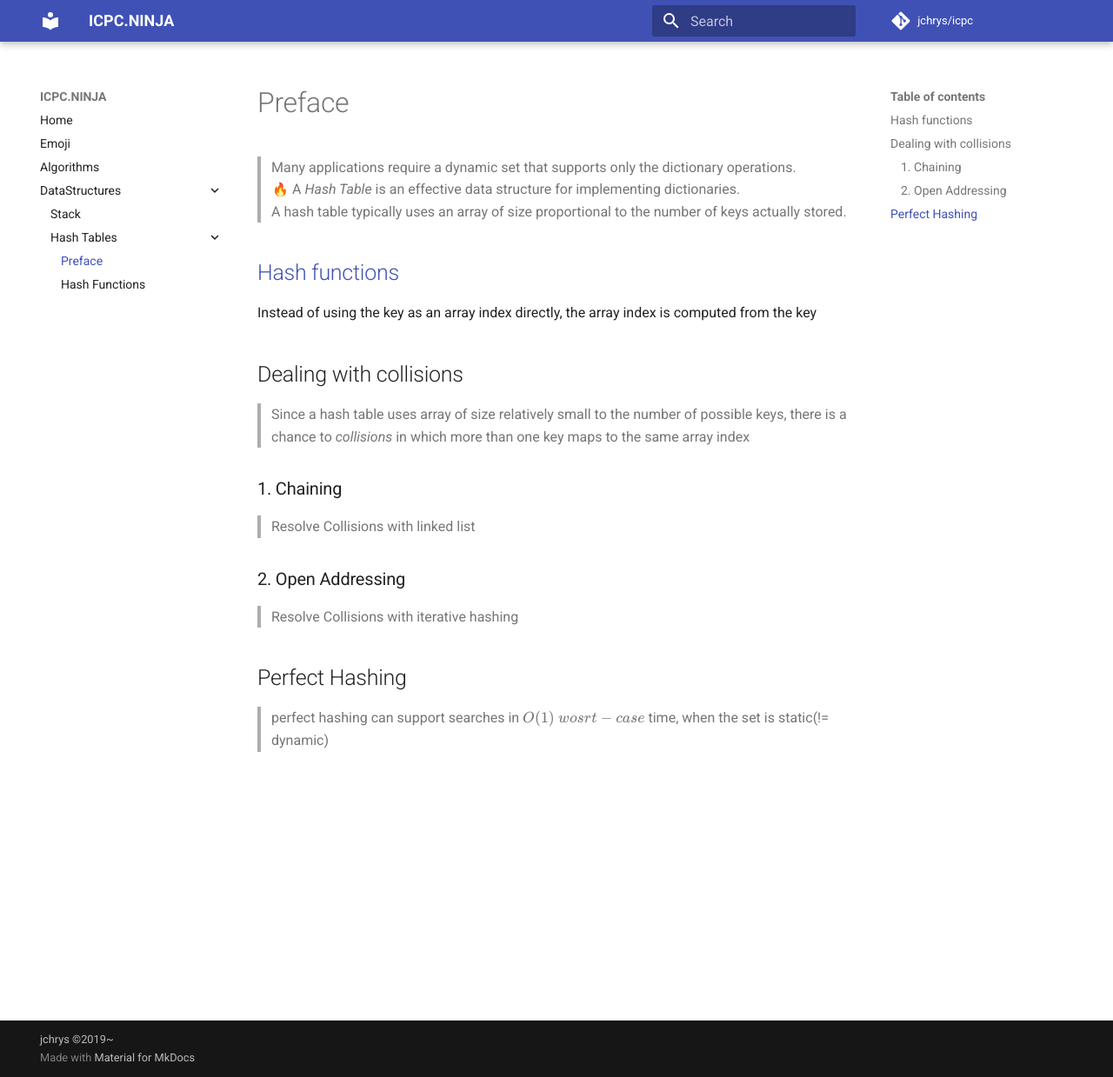
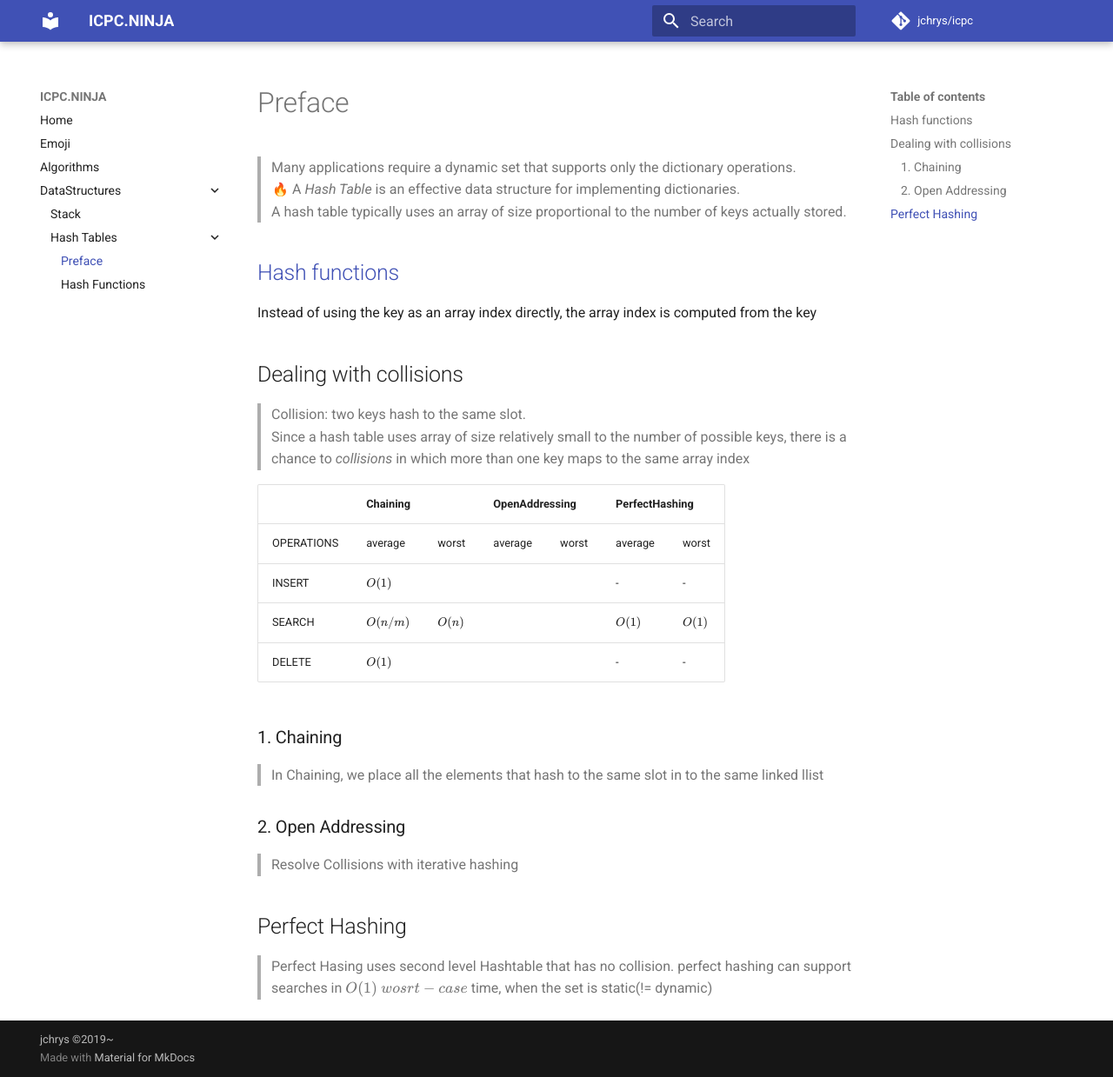
Before and after one commit to jchrys/icpc, an MkDocs documentation site: the page built from docs/DataStructures/HashTables/Preface.md, in a window 1280 px wide and 1239 px high. Shown: the whole window at 87% size. Built offline with MkDocs 1.6.1 and Material for MkDocs 9.7.7, drawn with Linux system fonts in a browser that asks for light colours; nearby versions of some CDN libraries; emoji names are drawn with the system emoji font; comment, search, counter and statistics services are not loaded.

Commit message:
:pencil: DS/HashTables/Preface << TimeTable

```diff
--- a/docs/DataStructures/HashTables/Preface.md
+++ b/docs/DataStructures/HashTables/Preface.md
@@ -9,13 +9,18 @@ A hash table typically uses an array of size proportional to the number of  keys
 Instead of using the key as an array index directly, the array index is computed from the key
 
 ## Dealing with collisions
+> Collision: two keys hash to the same slot.
 > Since a hash table uses array of size relatively small to the number of possible keys, there is a chance to *collisions* in which more than one key maps to the same array index
 
+
+<table><tr><th></th><th colspan="2">Chaining</th><th colspan="2">OpenAddressing<br></th><th colspan="2">PerfectHashing<br></th></tr><tr><td>OPERATIONS<br></td><td>average</td><td>worst</td><td>average</td><td>worst</td><td>average<br></td><td>worst</td></tr><tr><td>INSERT</td><td>$O(1)$</td><td></td><td></td><td></td><td>-</td><td>-</td></tr><tr><td>SEARCH</td><td>$O(n/m)$</td><td>$O(n)$</td><td></td><td></td><td>$O(1)$</td><td>$O(1)$</td></tr><tr><td>DELETE</td><td>$O(1)$<br></td><td></td><td></td><td></td><td>-</td><td>-</td></tr></table>
+
 ### 1. Chaining
-> Resolve Collisions with linked list
+> In Chaining, we place all the elements that hash to the same slot in to the same linked llist
 
 ### 2. Open Addressing
 > Resolve Collisions  with iterative hashing
 
 ## Perfect Hashing
+> Perfect Hasing uses second level Hashtable that has no collision.
 > perfect hashing can support searches in $O(1)\  wosrt-case$ time, when the set is static(!= dynamic)
```
